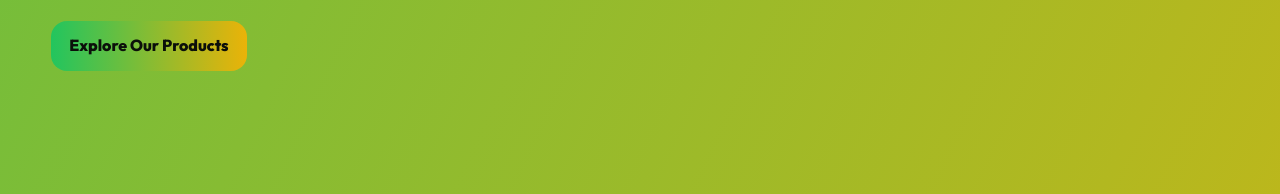
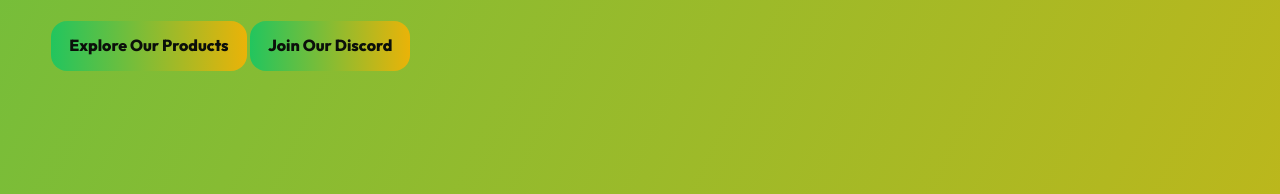
Before and after one commit to Bennydog138/bhsystems, a plain HTML site: page index.html in a window 1280 px wide. Shown: the part 274-468 px from the top of the page. Drawn offline with Linux system fonts and the light colour scheme.

Commit message:
Update index.html

```diff
--- a/index.html
+++ b/index.html
@@ -30,6 +30,7 @@
       <h1 class="sec-title">Building the Future of ROBLOX Systems</h1>
       <p class="sec-sub">BH Systems specializes in creating advanced, reliable, and immersive ROBLOX systems powered by ClearlyDev and ParcelHub. Our mission is to empower developers and roleplay communities with top-tier technology.</p>
       <a href="products.html" class="button-link">Explore Our Products</a>
+      <a href="https://discord.gg/wzS5QwngFB" target="_blank" class="button-link">Join Our Discord</a>
     </div>
   </section>
 
```
